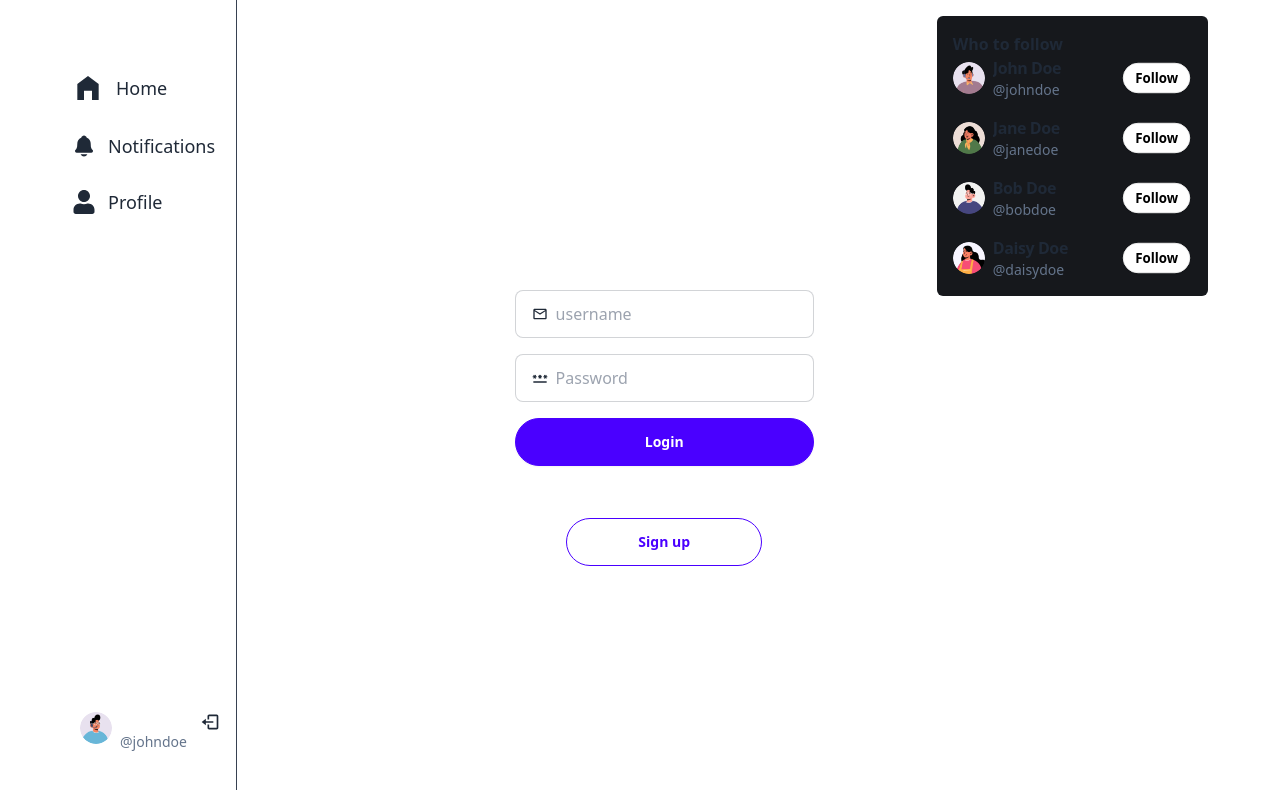
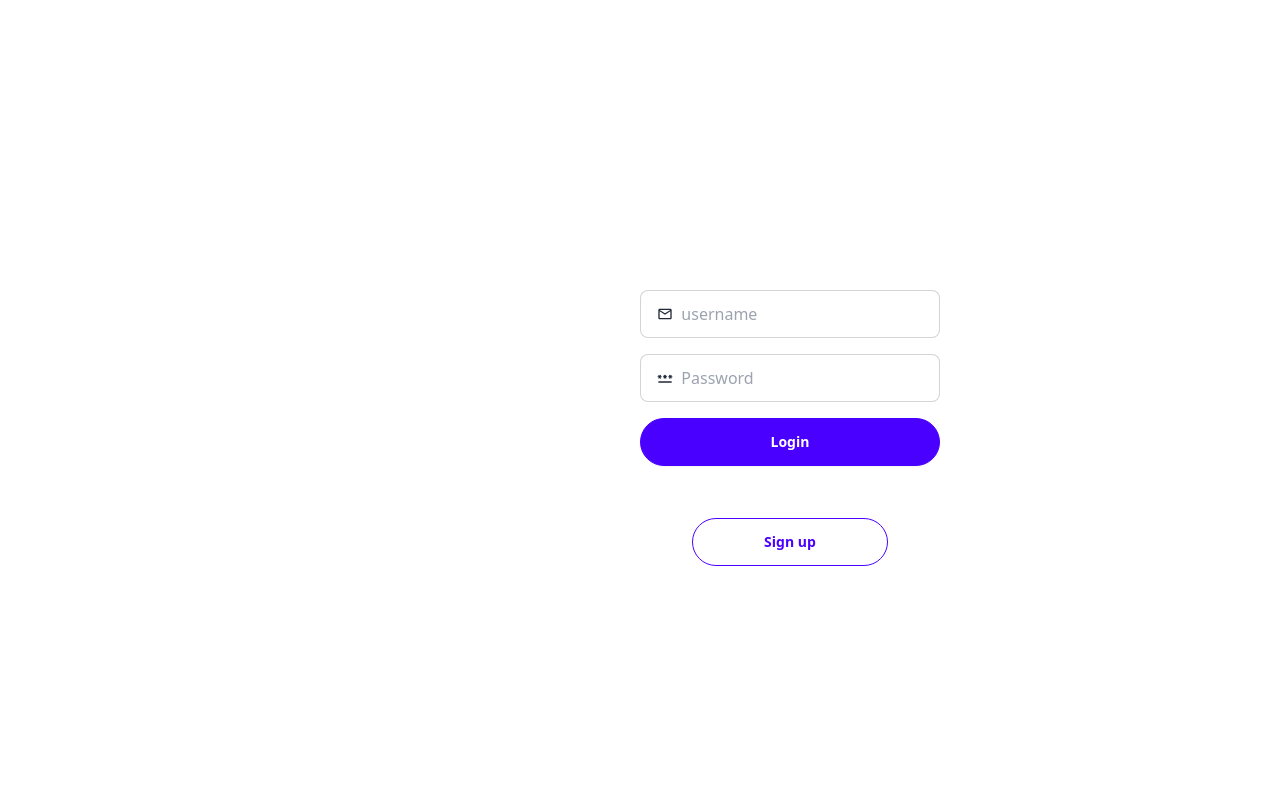
Before and after one commit to viniciusfranfer/twitter-clone, a React app in the folder frontend/: page /login in a window 1280 px wide. Shown: the top 790 px of the page. Built offline with nearby package versions, Linux system fonts and the light colour scheme; no server answers; the HTML template or start-up script is replaced by a standard one.

Commit message:
login and logout navigate fixed

```diff
--- a/frontend/src/App.jsx
+++ b/frontend/src/App.jsx
@@ -18,6 +18,8 @@
         const res = await fetch('/api/auth/me');
         const data = await res.json();
 
+        if(data.error) return null;
+
         if (!res.ok) throw new Error(data.error || "Something went wrong");
         console.log("Auth user is here: ", data);
         return data
@@ -25,7 +27,8 @@
       } catch (error) {
         throw new Error(error)
       }
-    }
+    },
+    retry: false,
   });
 
   if (isLoading) {
@@ -38,7 +41,7 @@
 
   return (
     <div className='flex max-w-6xl mx-auto'>
-      <Sidebar />
+      {authUser && <Sidebar />}
       <Routes>
         <Route path='/' element={authUser ? <HomePage /> : <Navigate to="/login" />} />
         <Route path='/login' element={!authUser ? <LoginPage /> : <Navigate to="/" />} />
@@ -46,7 +49,7 @@
         <Route path='/notifications' element={authUser ? <NotificationPage /> : <Navigate to="/login" />} />
         <Route path='/profile/:username' element={authUser ? <ProfilePage /> : <Navigate to="/login" />} />
       </Routes>
-      <RightPanel />
+      {authUser && <RightPanel />}
       <Toaster />
     </div>
   )
--- a/frontend/src/components/common/SideBar.jsx
+++ b/frontend/src/components/common/SideBar.jsx
@@ -5,10 +5,12 @@
 import { FaUser } from "react-icons/fa";
 import { Link } from "react-router-dom";
 import { BiLogOut } from "react-icons/bi";
-import { useMutation } from "@tanstack/react-query";
+import { useMutation, useQueryClient, useQuery } from "@tanstack/react-query";
 import toast from "react-hot-toast";
 
 const Sidebar = () => {
+
+	const queryClient = useQueryClient();
 
 	const { mutate } = useMutation({
 		mutationFn: async () => {
@@ -19,7 +21,7 @@
 
 				const data = await res.json();
 
-				if(!res.ok) throw new Error(data.message || "Something went wrong!");
+				if (!res.ok) throw new Error(data.message || "Something went wrong!");
 
 			} catch (error) {
 				console.log(error);
@@ -28,17 +30,15 @@
 		},
 		onSuccess: () => {
 			toast.success("Logout successful");
+			queryClient.invalidateQueries({ queryKey: ["authUser"] });
+			// <Link to='/login' />;
 		},
 		onError: () => {
 			toast.error("Logout failed");
 		}
 	})
 
-	const data = {
-		fullName: "John Doe",
-		username: "johndoe",
-		profileImg: "/avatars/boy1.png",
-	};
+	const { data:authUser } = useQuery({ queryKey: ["authUser"] });
 
 	return (
 		<div className='md:flex-[2_2_0] w-18 max-w-52'>
@@ -68,7 +68,7 @@
 
 					<li className='flex justify-center md:justify-start'>
 						<Link
-							to={`/profile/${data?.username}`}
+							to={`/profile/${authUser?.username}`}
 							className='flex gap-3 items-center hover:bg-stone-900 transition-all rounded-full duration-300 py-2 pl-2 pr-4 max-w-fit cursor-pointer'
 						>
 							<FaUser className='w-6 h-6' />
@@ -76,20 +76,20 @@
 						</Link>
 					</li>
 				</ul>
-				{data && (
+				{authUser && (
 					<Link
-						to={`/profile/${data.username}`}
+						to={`/profile/${authUser.username}`}
 						className='mt-auto mb-10 flex gap-2 items-start transition-all duration-300 hover:bg-[#181818] py-2 px-4 rounded-full'
 					>
 						<div className='avatar hidden md:inline-flex'>
 							<div className='w-8 rounded-full'>
-								<img src={data?.profileImg || "/avatar-placeholder.png"} />
+								<img src={authUser?.profileImg || "/avatar-placeholder.png"} />
 							</div>
 						</div>
 						<div className='flex justify-between flex-1'>
 							<div className='hidden md:block'>
-								<p className='text-white font-bold text-sm w-20 truncate'>{data?.fullName}</p>
-								<p className='text-slate-500 text-sm'>@{data?.username}</p>
+								<p className='text-white font-bold text-sm w-20 truncate'>{authUser?.fullName}</p>
+								<p className='text-slate-500 text-sm'>@{authUser?.username}</p>
 							</div>
 							<BiLogOut className='w-5 h-5 cursor-pointer'
 								onClick={(e) => {
--- a/frontend/src/pages/auth/login/LoginPage.jsx
+++ b/frontend/src/pages/auth/login/LoginPage.jsx
@@ -5,14 +5,16 @@
 
 import { MdOutlineMail } from "react-icons/md";
 import { MdPassword } from "react-icons/md";
-import { useMutation } from "@tanstack/react-query";
-import toast from "react-hot-toast";
+import { useMutation, useQueryClient } from "@tanstack/react-query";
+// import toast from "react-hot-toast";
 
 const LoginPage = () => {
 	const [formData, setFormData] = useState({
 		username: "",
 		password: "",
 	});
+
+	const queryClient = useQueryClient();
 
 	const { mutate, isError, isPending, error } = useMutation({
 		mutationFn: async ({ username, password }) => {
@@ -29,7 +31,7 @@
 				const data = await res.json();
 				if (!res.ok) throw new Error(data.error || "Something went wrong");
 
-				console.log(data);
+				// console.log(data);
 
 				return data;
 			} catch (error) {
@@ -38,7 +40,8 @@
 			}
 		},
 		onSuccess: () => {
-			toast.success("Login successful");
+			// toast.success("Login successful");
+			queryClient.invalidateQueries({ queryKey: ["authUser"] });
 		},
 	});
 
```
